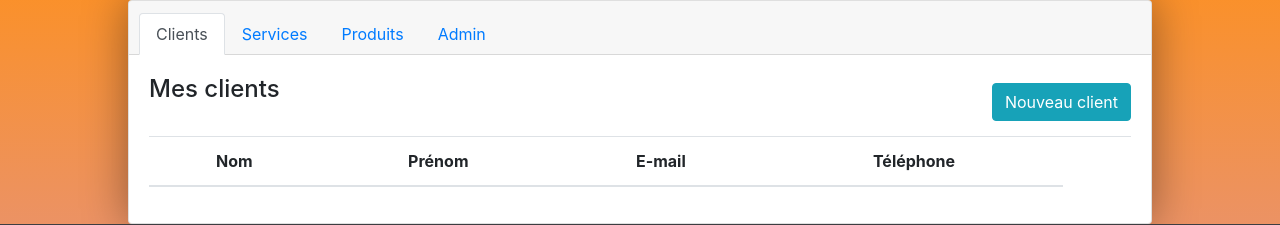
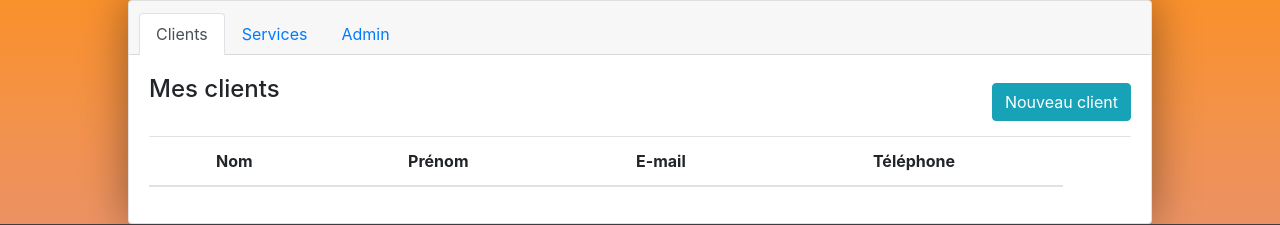
Before and after one commit to 101197/lebrindebeaute, a PHP site: page /administration in a window 1280 px wide. Shown: the part 80-305 px from the top of the page. Run offline with PHP 8.4, Linux system fonts and the light colour scheme; the visitor is signed in with stand-in values (Sample User, id 1); data that the repository does not hold is empty.

Commit message:
vite mdr 2

```diff
--- a/administration.php
+++ b/administration.php
@@ -21,7 +21,7 @@
             <ul class="nav nav-tabs card-header-tabs" role="tablist">
                 <li class="nav-item"><a class="nav-link active" href="#item-1-1" id="item-1-1-tab" data-toggle="tab" role="tab" aria-controls="item-1-1" aria-selected="true">Clients</a></li>
                 <li class="nav-item"><a class="nav-link" href="#item-1-2" id="item-1-2-tab" data-toggle="tab" role="tab" aria-controls="item-1-2" aria-selected="false">Services</a></li>
-                <li class="nav-item"><a class="nav-link" href="#item-1-3" id="item-1-3-tab" data-toggle="tab" role="tab" aria-controls="item-1-3" aria-selected="false">Produits</a></li>
+                <!-- <li class="nav-item"><a class="nav-link" href="#item-1-3" id="item-1-3-tab" data-toggle="tab" role="tab" aria-controls="item-1-3" aria-selected="false">Produits</a></li> -->
                 <li class="nav-item"><a class="nav-link" href="#item-1-4" id="item-1-4-tab" data-toggle="tab" role="tab" aria-controls="item-1-4" aria-selected="false">Admin</a></li>
 
             </ul>
```
